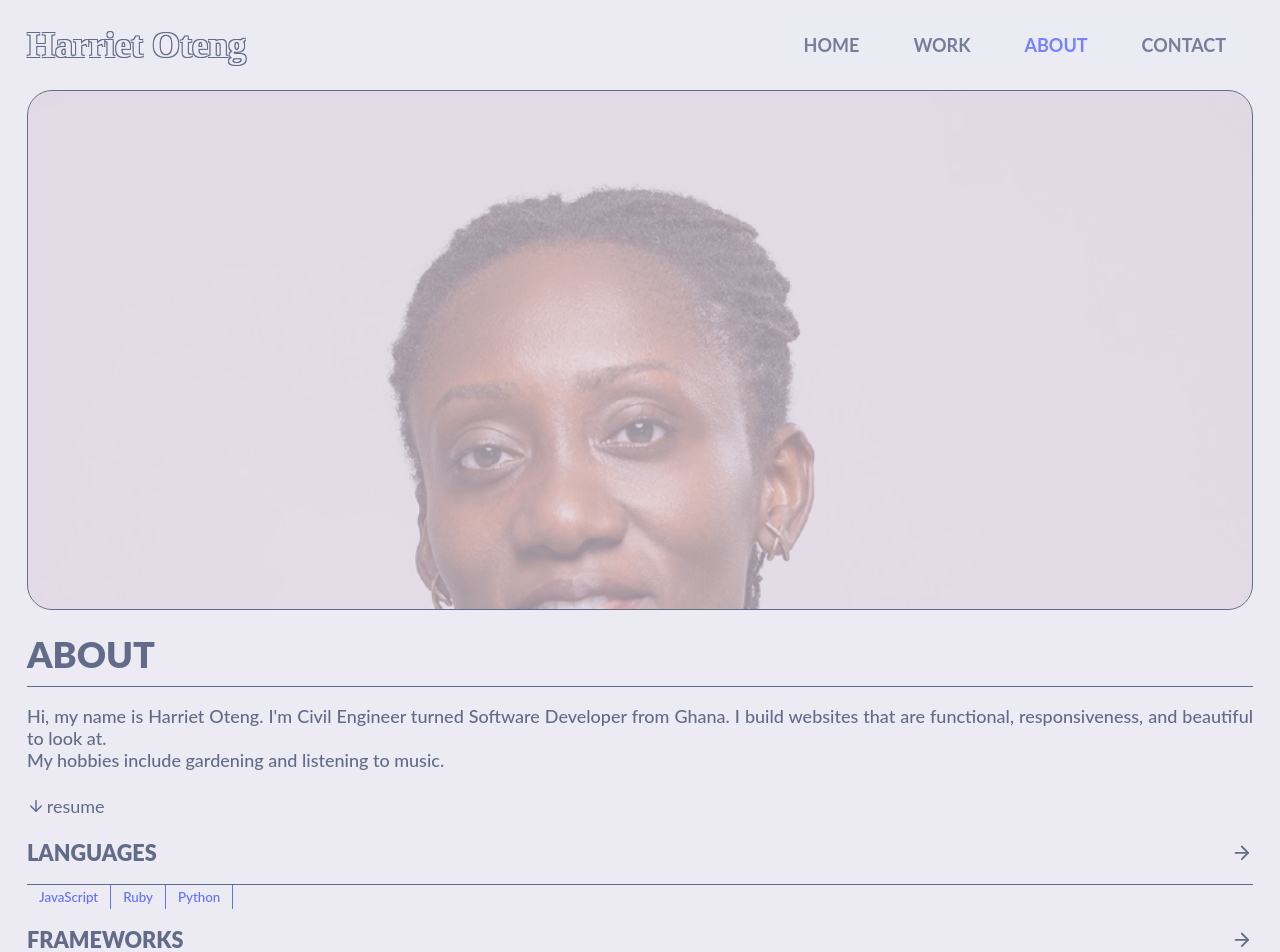
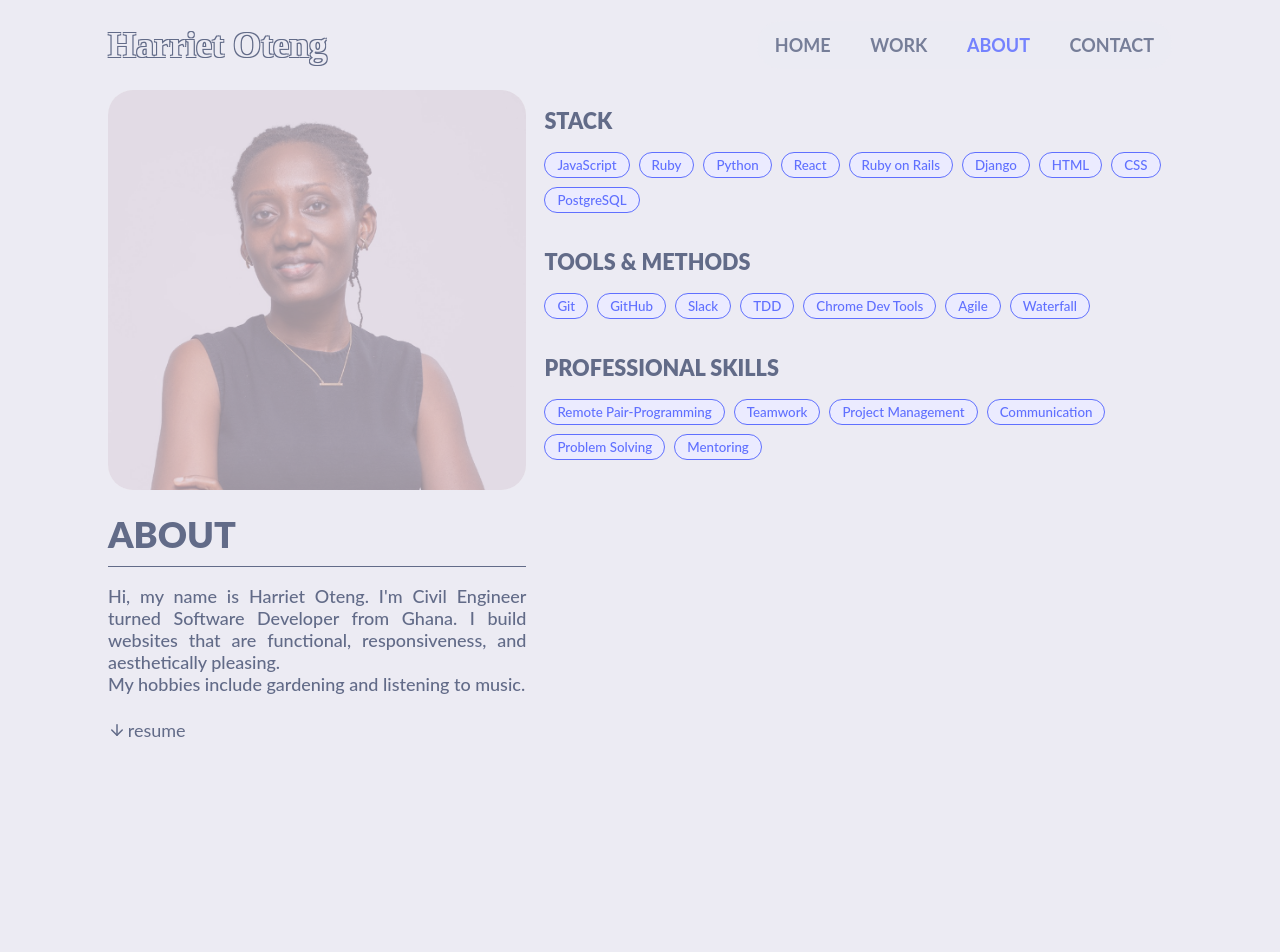
Before and after one commit to newhoteng/X-portfolio, a React (Create React App) app: page /about in a window 1280 px wide. Shown: the top 952 px of the page. After the commit the page ends 800 px from the top, so only its background shows below. Built offline with nearby package versions, Linux system fonts and the light colour scheme; a web font is replaced by a local one.

Commit message:
Add desktop version for work and about page

```diff
--- a/src/components/Ability.js
+++ b/src/components/Ability.js
@@ -1,31 +1,13 @@
-import React, { useState } from 'react';
+import React from 'react';
 import PropTypes from 'prop-types';
-import { FiArrowRight } from 'react-icons/fi';
 
 function DropDown({ ability }) {
-  const [arrowIconClass, setArrowIcon] = useState('');
-  const [skillDetailsClass, setSkillDetails] = useState('details hidden');
-  const [headerClass, setHeaderClass] = useState('');
-
-  const handleArrowClick = () => {
-    if (skillDetailsClass === 'details hidden') {
-      setSkillDetails('details visible');
-      setArrowIcon('rotate');
-      setHeaderClass('no-underline');
-    } else {
-      setSkillDetails('details hidden');
-      setArrowIcon('unclicked');
-      setHeaderClass('');
-    }
-  };
-
   return (
     <div className="ability-cont">
-      <h2 className={headerClass} onClick={handleArrowClick} role="presentation">
+      <h2 className="">
         {ability.type}
-        <FiArrowRight className={arrowIconClass} />
       </h2>
-      <div className={skillDetailsClass}>
+      <div className="details">
         {ability.list.map((item) => (
           <button type="button" key={item}>{item}</button>
         ))}
--- a/src/components/About.js
+++ b/src/components/About.js
@@ -7,23 +7,20 @@ import '../styles/About.css';
 
 function About() {
   const abilities = [
-    { type: 'LANGUAGES', list: ['JavaScript', 'Ruby', 'Python'] },
-    { type: 'FRAMEWORKS', list: ['React', 'Ruby on Rails', 'Django'] },
-    { type: 'WEB DEVELOPMENT', list: ['HTML', 'CSS'] },
-    { type: 'DATABASE MANAGEMENT', list: ['PostgreSQL', 'MySQL'] },
-    { type: 'TOOLS & METHODS', list: ['Git', 'GitHub', 'TDD', 'Chrome Dev Tools', 'Agile', 'Waterfall', 'Slack'] },
+    { type: 'STACK', list: ['JavaScript', 'Ruby', 'Python', 'React', 'Ruby on Rails', 'Django', 'HTML', 'CSS', 'PostgreSQL'] },
+    { type: 'TOOLS & METHODS', list: ['Git', 'GitHub', 'Slack', 'TDD', 'Chrome Dev Tools', 'Agile', 'Waterfall'] },
     { type: 'PROFESSIONAL SKILLS', list: ['Remote Pair-Programming', 'Teamwork', 'Project Management', 'Communication', 'Problem Solving', 'Mentoring'] },
   ];
 
   return (
     <div className="about-container">
-      <div>
+      <div className="about-text">
         <div className="profile-img" />
         <h1>ABOUT</h1>
         <p>
           Hi, my name is Harriet Oteng.
           I&#39;m Civil Engineer turned Software Developer from Ghana.
-          I build websites that are functional, responsiveness, and beautiful to look at.
+          I build websites that are functional, responsiveness, and aesthetically pleasing.
           <br />
           My hobbies include gardening and listening to music.
         </p>
--- a/src/components/HomePage.js
+++ b/src/components/HomePage.js
@@ -13,7 +13,7 @@ function HomePage() {
       <p>
         A Full-stack Software Developer
         <br />
-        with an eye for details
+        with an eye for details based in Ghana
       </p>
       <div className="more-links-cont">
         <Link to="/works">
--- a/src/components/Works.js
+++ b/src/components/Works.js
@@ -31,7 +31,7 @@ const projects = [
   {
     id: 2,
     name: 'METRICS',
-    desc: 'Metrics is a single-page-application built with react and redux. It fetches air quality data for selected cities from an API and displays the cities with their corresponding air quality index (aqi) on the homepage. Clicking on a city on the homepage directs users to a details page which lists the concentration of the various pollutants.',
+    desc: 'Metrics is a single-page-application built with react and redux. It fetches air quality data for selected cities from an API and displays the city names with their corresponding air quality index (aqi) on the homepage. Clicking on a city on the homepage directs users to a details page which lists the concentration of the various pollutants.',
     image: metrics,
     techs: ['React', 'Redux', 'React-Router', 'React-testing-library'],
     live: 'https://metrics-59av.onrender.com/',
@@ -40,7 +40,7 @@ const projects = [
   {
     id: 3,
     name: 'EXTRACK',
-    desc: 'Pending',
+    desc: 'Extrack is an expense tracking app that allows users to make transactions associated with one or more categories and view total transactions for each category.',
     image: exTrack,
     techs: ['Ruby on Rails', 'Devise Gem', 'PostgreSQL', 'HTML', 'CSS'],
     live: 'https://extrack.onrender.com',
--- a/src/styles/About.css
+++ b/src/styles/About.css
@@ -11,7 +11,7 @@
 .about-container .profile-img {
   background: url("../images/HT2-cropped.jpg") 0 0 no-repeat;
   background-size: cover;
-  border: 0.5px solid;
+  /* border: 0.5px solid; */
   width: 100%;
   height: 65vh;
 
@@ -42,44 +42,70 @@
 
 .ability-cont h2 {
   /* border: 1px solid green; */
-  display: flex;
-  align-items: center;
-  justify-content: space-between;
+  /* display: flex; */
+  /* align-items: center; */
+  /* justify-content: space-between; */
   padding: 1rem 0;
-  border-bottom: 1px solid;
+  /* border-bottom: 1px solid; */
 }
 
-h2.no-underline {
-  border-bottom: none;
-}
-
-.rotate {
-  transform-origin: center;
-  transform: rotate(90deg);
-  transition: ease-out 0.2s;
-}
-
-.unclicked {
-  transform: rotate(0);
-  transition: cubic-bezier(0.175, 0.885, 0.32, 1.275) 0.2s;
-}
-
-.details.visible {
+.details {
   display: flex;
   flex-wrap: wrap;
   align-items: center;
   white-space: nowrap;
-  row-gap: 0.5rem;
+  gap: 0.5rem;
+  padding-bottom: 1rem;
+  /* border: 1px solid red; */
 }
 
 .details button {
   background-color: #ebebff;
-  background-color: #ecebf3;
-
-  /* border-radius: 8px; */
+  border-radius: 50vh;
   border: none;
-  border-right: 1px solid #6070ff;
+  border: 1px solid #6070ff;
   color: #6070ff;
   font-weight: 550;
   padding: 4px 12px;
 }
+
+@media all and (min-width: 768px) {
+  .about-container {
+    padding: 5rem 6rem 1rem;
+  }
+}
+
+@media all and (min-width: 992px) {
+  .about-container .profile-img {
+    /* background: url("../images/HT2-cropped.jpg") 0 0 no-repeat; */
+    /* background-size: cover; */
+    /* border: 0.5px solid; */
+    width: 100%;
+    height: 50vh;
+
+    aspect-ratio: 1 / 1;
+
+    /* object-fit: cover; */
+    /* border-radius: 25px; */
+    /* box-shadow: inset 0 0 0 90vmax rgba(220, 210, 224, 0.7); */
+  }
+
+  .about-container {
+    display: flex;
+    gap: 1rem;
+  }
+
+  .about-text {
+    /* border: 1px solid green; */
+    width: 40%;
+  }
+
+  .abilities-cont {
+    /* border: 1px solid pink; */
+    width: 60%;
+  }
+
+  .ability-cont {
+    /* border: 1px solid brown; */
+  }
+}
--- a/src/styles/HomePage.css
+++ b/src/styles/HomePage.css
@@ -44,7 +44,7 @@
   gap: 0.2rem;
 }
 
-@media all and (min-width: 992px) {
+@media all and (min-width: 768px) {
   .hc {
     padding: 0 6rem;
   }
--- a/src/styles/Nav.css
+++ b/src/styles/Nav.css
@@ -99,6 +99,21 @@ nav {
 }
 
 @media all and (min-width: 768px) {
+  nav {
+    height: 5rem;
+    display: flex;
+    align-items: center;
+    justify-content: space-between;
+    padding: 0 6rem;
+
+    /* border: 1px solid red; */
+
+    /* background-color: transparent; */
+    position: fixed;
+    top: 0;
+    width: 100%;
+  }
+
   .burger-menu {
     display: none;
   }
@@ -132,7 +147,7 @@ nav {
     flex-direction: row ;
     justify-content: center;
     gap: 1rem;
-    padding: 0.5rem;
+    padding: 0.4rem;
   }
 
   .menu li {
@@ -140,7 +155,7 @@ nav {
 
     /* border: 1px solid green; */
     /* background-color: #ebebff; */
-    padding: 0.3rem 1rem;
+    padding: 0.3rem 0.6rem;
     border-radius: 50vh;
     opacity: 1;
     /* height: 100%; */
@@ -148,18 +163,4 @@ nav {
     /* flex-direction: column; */
     /* justify-content: center; */
   }
-
-  .menu li a:active {
-    background-color: pink;
-    /* list-style-type: none; */
-
-    /* border: 1px solid green; */
-    /* padding: 0.3rem 1rem; */
-    /* border-radius: 50vh; */
-    /* opacity: 1; */
-    /* height: 100%; */
-    /* display: flex; */
-    /* flex-direction: column; */
-    /* justify-content: center; */
-  }
 }
--- a/src/styles/Works.css
+++ b/src/styles/Works.css
@@ -38,6 +38,7 @@
   /* border: 0.5px solid red; */
   width: 100%;
   border-radius: 8px;
+  object-fit: cover;
 }
 
 .project-cont .text-cont {
@@ -53,6 +54,11 @@
   font-size: 1.2rem;
 }
 
+.text-cont p {
+  text-align: justify;
+  text-justify: inter-word;
+}
+
 .text-cont .buttons-cont {
   /* border: 1px solid green; */
   display: flex;
@@ -66,7 +72,8 @@
 
 .text-cont button {
   background-color: #ebebff;
-  border-radius: 8px;
+  /* border-radius: 8px; */
+  border-radius: 50vh;
   border: none;
   color: #6070ff;
   font-weight: 550;
@@ -84,5 +91,36 @@
 }
 
 @media all and (min-width: 768px) {
+  .works-cont {
+    /* border: 2px solid blue; */
+    padding: 5rem 6rem 1.5rem;
+    z-index: -2;
+    /* position: absolute; */
+    /* top: 0; */
 
+    /* width: 100%; */
+  }
 }
+
+@media all and (min-width: 992px) {
+  .project-cont {
+    /* border: 2px solid red; */
+    padding: 16px;
+    border-radius: 16px;
+    background-color: #fff;
+    display: flex;
+    flex-direction: row;
+    gap: 1rem;
+  }
+
+  .project-cont img {
+    /* border: 0.5px solid red; */
+    width: 50%;
+    aspect-ratio: 4 / 3;
+    /* border-radius: 8px; */
+  }
+
+  .projects-cont .project-cont:nth-child(even) {
+    flex-direction: row-reverse;
+  }
+}
```
